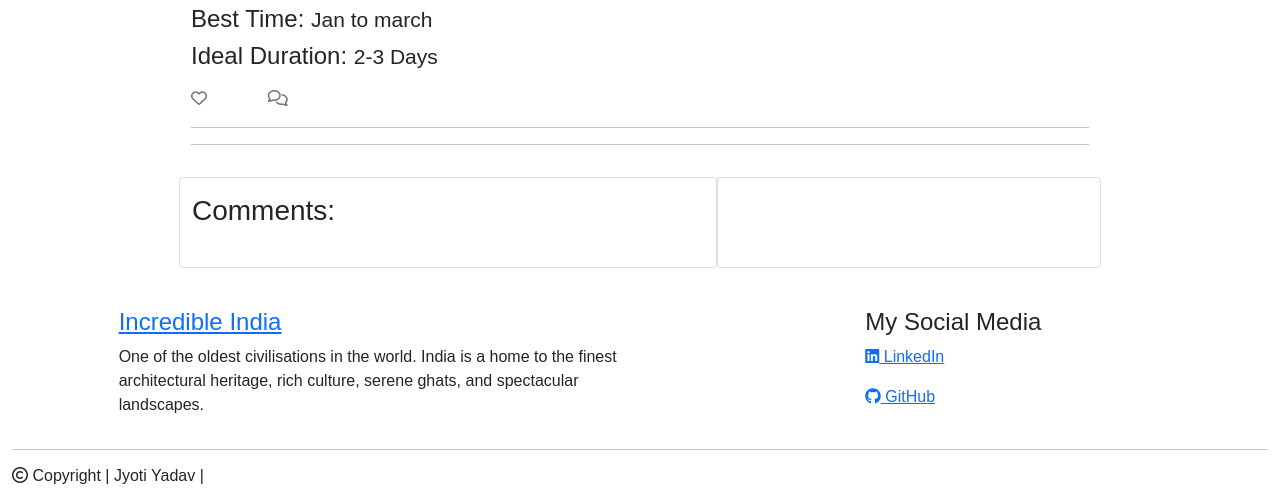
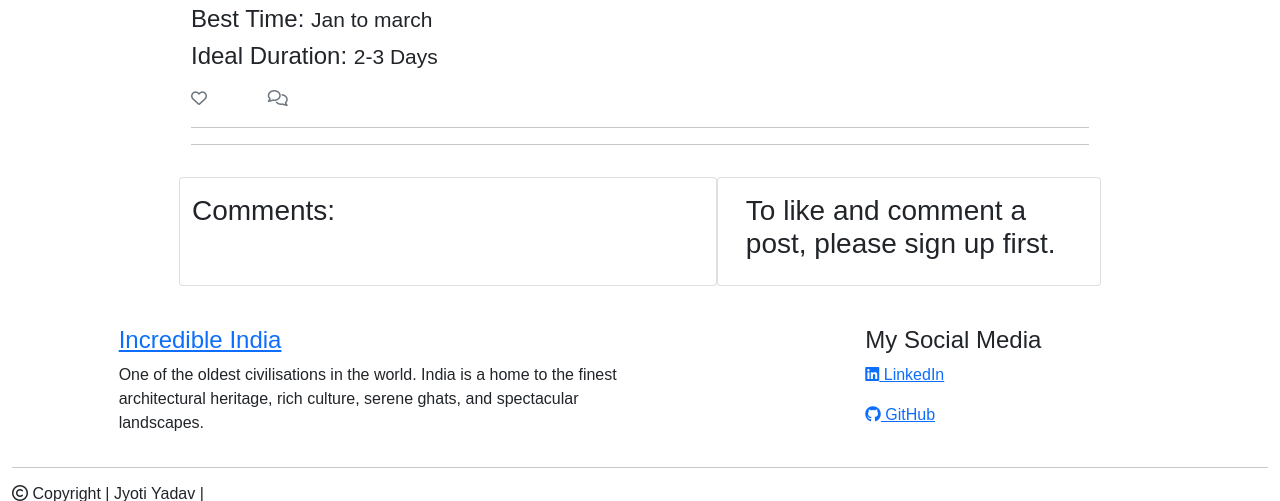
Before and after one commit to jyotiyadav2508/Blog_Website_PP4, a Django app: template templates/post_detail.html in a window 1280 px wide. Shown: the part 176-677 px from the top of the page. Run offline with Django 3.2, Linux system fonts and the light colour scheme; the template is opened without the code that fills it, so the values that code supplies are empty; some libraries are stand-ins or nearby versions.

Commit message:
Customize comment box sixe

```diff
--- a/templates/post_detail.html
+++ b/templates/post_detail.html
@@ -75,6 +75,7 @@
                             {% endfor %}
                         </div>
                     </div>
+
                     <div class=" col-md-5 card mb-4  mt-3 post-comment ">
                         <div class="card-body">
                             <!-- alert when comment is submitted -->
@@ -91,6 +92,8 @@
                                 {% csrf_token %}
                                 <button type="submit" class="btn btn-signup btn-lg">Submit</button>
                             </form>
+                            {% else %}
+                            <h3>To like and comment a post, please sign up first.</h3>
                             {% endif %}
                             {% endif %}
                         </div>
```
